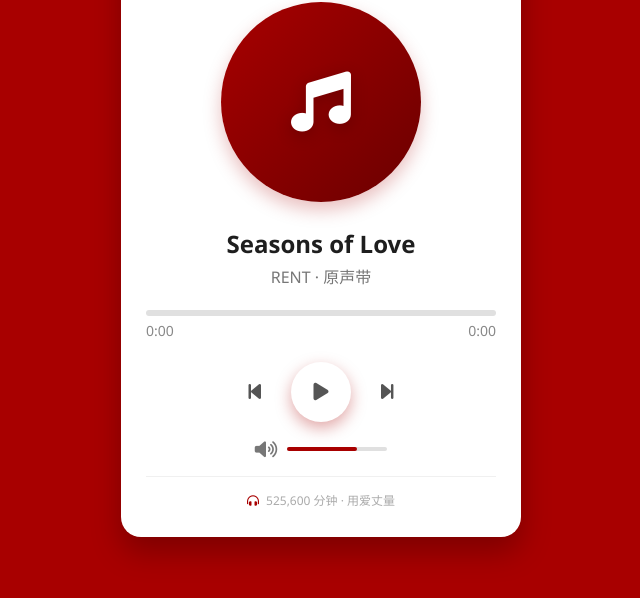
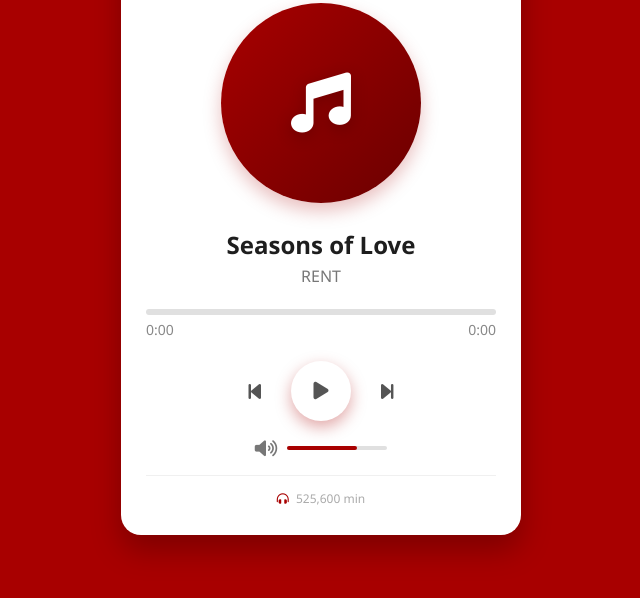
Before and after one commit to xuzhengyi0/sol, a plain HTML site: page 1.html in a window 1280 px wide. Shown: the part 176-774 px from the top of the page, without its empty margins (319-959 px from the left). Drawn offline with Linux system fonts and the light colour scheme.

Commit message:
Update 1.html

```diff
--- a/1.html
+++ b/1.html
@@ -231,7 +231,7 @@
         <!-- ===== 歌曲信息：歌名改为 "Seasons of Love" ===== -->
         <div class="song-info">
             <div class="song-title">Seasons of Love</div>
-            <div class="song-artist">RENT · 原声带</div>
+            <div class="song-artist">RENT</div>
         </div>
 
         <!-- ===== 进度条 ===== -->
@@ -264,7 +264,7 @@
 
         <!-- ===== 底部小提示（不显示文件/颜色信息） ===== -->
         <div class="footer-note">
-            <i class="fas fa-headphones-alt"></i> 525,600 分钟 · 用爱丈量
+            <i class="fas fa-headphones-alt"></i> 525,600 min
         </div>
     </div>
 
```
